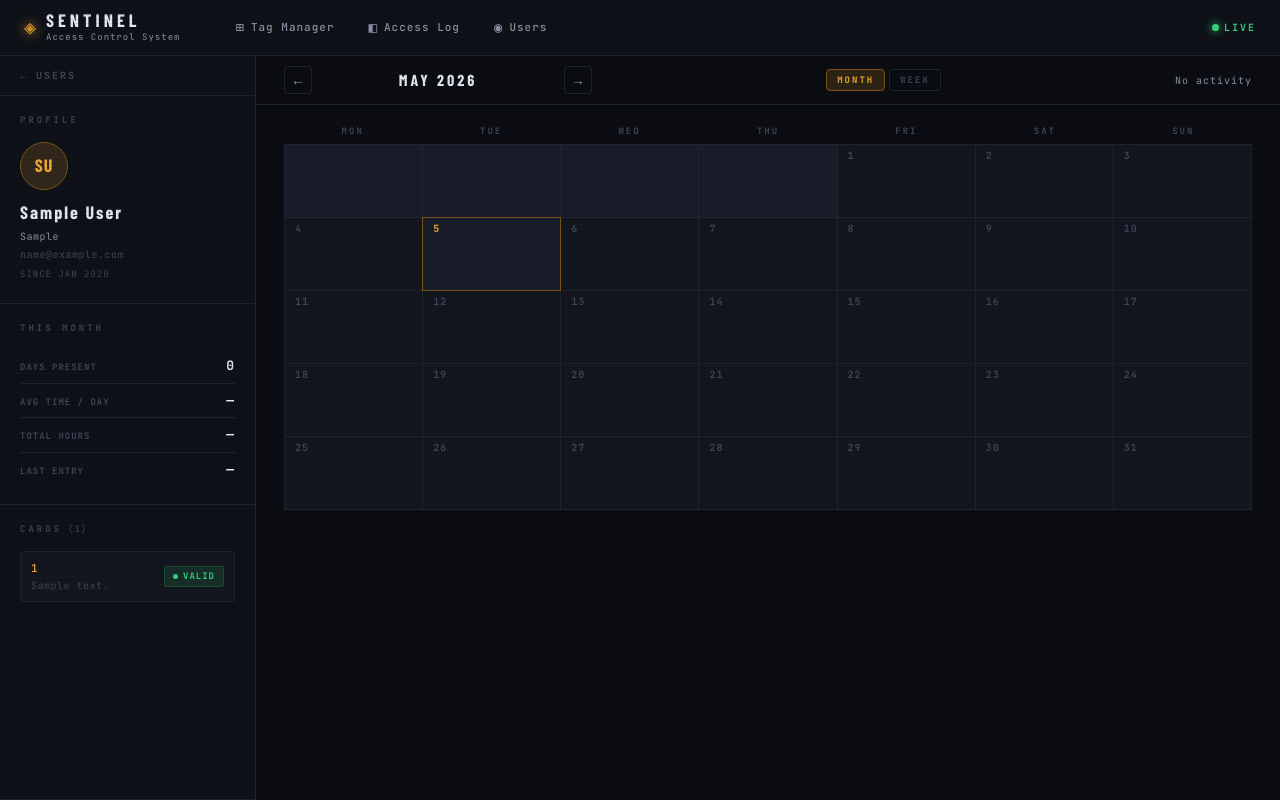
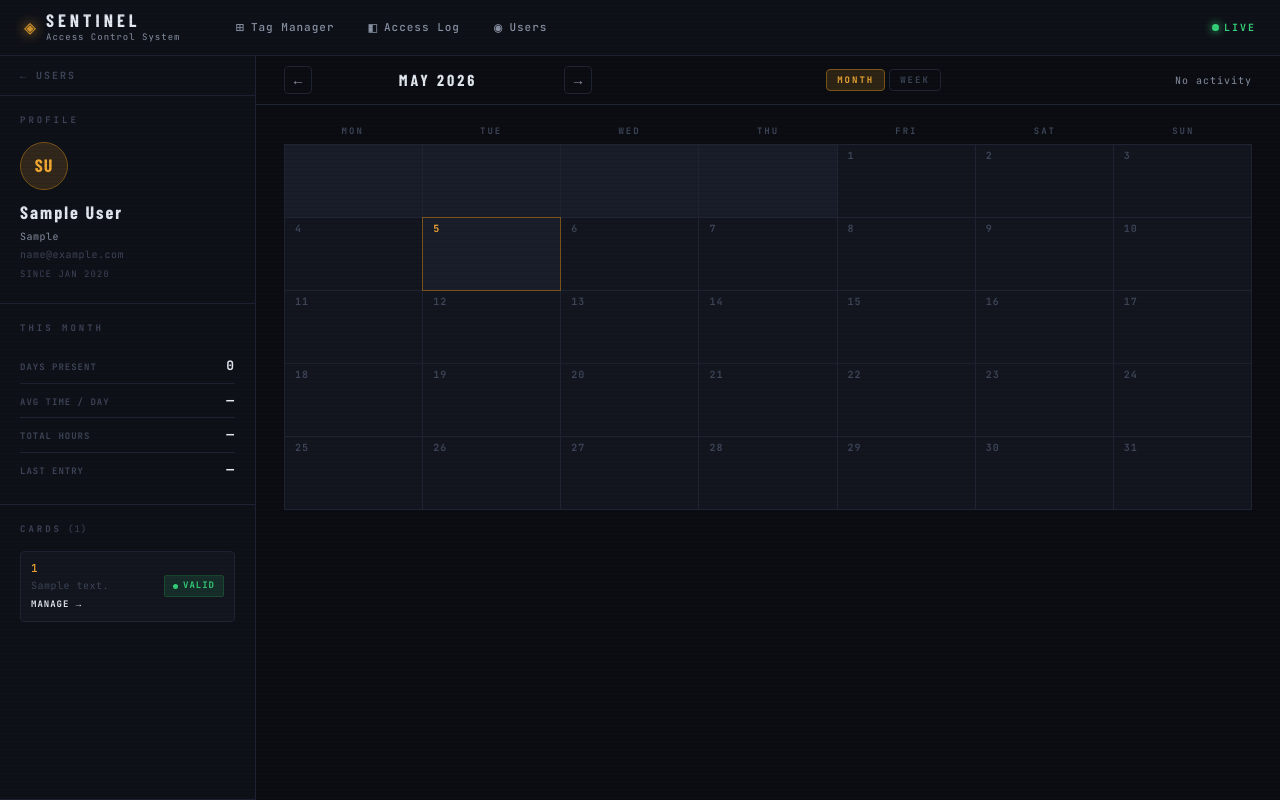
Before and after one commit to squash332/nfc_reader, a FastAPI app: page /user/1 in a window 1280 px wide. Run offline with FastAPI, Linux system fonts and the light colour scheme; tables that the repository leaves empty hold one stand-in row (values such as "Sample post"); data that the repository does not hold is empty.

Commit message:
add link to card management from user profile cards

```diff
--- a/frontend/static/details.css
+++ b/frontend/static/details.css
@@ -462,7 +462,7 @@ html, body {
 }
 
 .card-manage-link {
-    color: var(--text-dim);
+    color: var(--text-primary);
     font-size: 9px;
     font-weight: 700;
     letter-spacing: 1px;
--- a/frontend/static/user_detail.css
+++ b/frontend/static/user_detail.css
@@ -162,6 +162,18 @@
     margin-top: 2px;
     letter-spacing: 0.5px;
 }
+
+.ud-card-manage {
+    display: inline-block;
+    margin-top: 5px;
+    font-size: 9px;
+    font-weight: 700;
+    letter-spacing: 1px;
+    color: var(--text-primary);
+    text-decoration: none;
+    transition: color 0.15s;
+}
+.ud-card-manage:hover { color: var(--amber); }
 
 .ud-no-cards {
     font-size: 11px;
@@ -363,7 +375,7 @@
     font-size: 9px;
     font-weight: 700;
     letter-spacing: 1px;
-    color: var(--text-dim);
+    color: var(--text-primary);
     border-top: 1px solid var(--border);
     padding-top: 3px;
     margin-top: 2px;
--- a/frontend/static/user_detail.js
+++ b/frontend/static/user_detail.js
@@ -118,6 +118,7 @@ async function loadCards() {
             <div>
                 <div class="ud-card-uid">${c.card_uid}</div>
                 ${c.description ? `<div class="ud-card-desc">${c.description}</div>` : ''}
+                <a href="/?card=${encodeURIComponent(c.card_uid)}" class="ud-card-manage">MANAGE →</a>
             </div>
             <span class="card-status-badge ${c.is_active ? 'badge-active' : 'badge-inactive'}">
                 <span class="badge-dot"></span>
```
